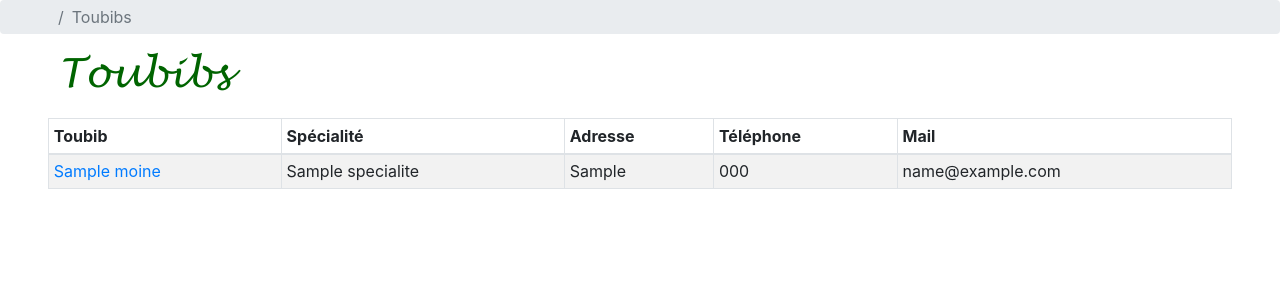
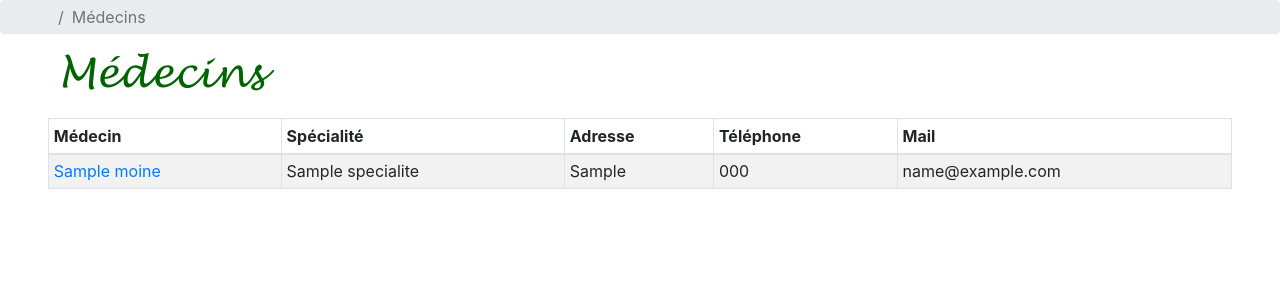
Before and after one commit to BrRoman/infirmerie, a Django app: template infirmerie/apps/toubibs/templates/toubibs/list.html in a window 1280 px wide. Shown: the part 76-376 px from the top of the page. Run offline with Django 3.2, Linux system fonts and the light colour scheme; the template is opened without the code that fills it: most values are stand-ins (such as "Sample title", 1, 10 or a date in 2020); style sheets or scripts are compiled from the project's sources; some libraries are stand-ins or nearby versions.

Commit message:
"Toubibs" => "médecins" everywhere.

```diff
--- a/infirmerie/apps/billets/forms.py
+++ b/infirmerie/apps/billets/forms.py
@@ -96,7 +96,7 @@ class BilletForm(forms.ModelForm):
     )
     toubib = forms.ModelChoiceField(
         queryset=Toubib.objects.all().order_by('nom'),
-        label='Toubib :',
+        label='Médecin :',
         error_messages={
             'required': 'Ce champ est obligatoire',
         },
--- a/infirmerie/apps/billets/templates/billets/detail.html
+++ b/infirmerie/apps/billets/templates/billets/detail.html
@@ -30,7 +30,7 @@
                 <td><label>Moine(s) :</label></td><td>{{ billet.moines }}</td>
             </tr>
             <tr>
-                <td><label>Toubib :</label></td><td>{{ billet.toubib }}</td>
+                <td><label>Médecin :</label></td><td>{{ billet.toubib }}</td>
             </tr>
                 <td><label>Lieu :</label></td><td>{{ billet.where }}</td>
             </tr>
--- a/infirmerie/apps/toubibs/templates/toubibs/delete.html
+++ b/infirmerie/apps/toubibs/templates/toubibs/delete.html
@@ -1,7 +1,7 @@
 {% extends 'delete.html' %}
 
 {% block breadcrumbs %}
-    <li class="breadcrumb-item"><a href={% url 'toubibs:list' 1 %}>Toubibs</a></li>
+    <li class="breadcrumb-item"><a href={% url 'toubibs:list' 1 %}>Médecins</a></li>
     <li class="breadcrumb-item"><a href={% url 'toubibs:detail' toubib.id %}>{{ toubib }}</a></li>
     <li class="breadcrumb-item active">Supprimer</li>
 {% endblock breadcrumbs %}
--- a/infirmerie/apps/toubibs/templates/toubibs/detail.html
+++ b/infirmerie/apps/toubibs/templates/toubibs/detail.html
@@ -3,7 +3,7 @@
 {% load tz %}
 
 {% block breadcrumbs %}
-    <li class="breadcrumb-item"><a href={% url 'toubibs:list' 1 %}>Toubibs</a></li>
+    <li class="breadcrumb-item"><a href={% url 'toubibs:list' 1 %}>Médecins</a></li>
     <li class="breadcrumb-item active">{{ toubib }}</li>
 {% endblock breadcrumbs %}
 
@@ -21,8 +21,8 @@
 
     <div id="logos_detail" class="d-flex justify-content-center">
         <a href={% url 'toubibs:list' 1 %}><span class="fas fa-reply" title="Retour à la liste"></span></a>
-        <a href={% url 'toubibs:update' toubib.id %}><span class="fas fa-edit" title="Modifier ce toubib"></span></a>
-        <a href={% url 'toubibs:delete' toubib.id %}><span class="fas fa-trash-alt" title="Supprimer ce toubib"></span></a>
+        <a href={% url 'toubibs:update' toubib.id %}><span class="fas fa-edit" title="Modifier ce médecin"></span></a>
+        <a href={% url 'toubibs:delete' toubib.id %}><span class="fas fa-trash-alt" title="Supprimer ce médecin"></span></a>
     </div>
 
     <div class="block row justify-content-center mt-3 mb-2">
--- a/infirmerie/apps/toubibs/templates/toubibs/form.html
+++ b/infirmerie/apps/toubibs/templates/toubibs/form.html
@@ -8,7 +8,7 @@
 {% endblock css %}
 
 {% block breadcrumbs %}
-    <li class="breadcrumb-item"><a href={% url 'toubibs:list' 1 %}>Toubibs</a></li>
+    <li class="breadcrumb-item"><a href={% url 'toubibs:list' 1 %}>Médecins</a></li>
     {% if object %}
         <li class="breadcrumb-item"><a href={% url 'toubibs:detail' toubib.id %}>{{ toubib }}</a></li>
         <li class="breadcrumb-item active">Modifier</li>
@@ -21,7 +21,7 @@
     {% if object %}
         <h1>Modifier {{ toubib }}</h1>
     {% else %}
-        <h1>Créer un nouveau toubib</h1>
+        <h1>Créer un nouveau médecin</h1>
     {% endif %}
 
     <form method="post" novalidate>
--- a/infirmerie/apps/toubibs/templates/toubibs/list.html
+++ b/infirmerie/apps/toubibs/templates/toubibs/list.html
@@ -1,14 +1,14 @@
 {% extends 'main.html' %}
 
 {% block breadcrumbs %}
-    <li class="breadcrumb-item active">Toubibs</li>
+    <li class="breadcrumb-item active">Médecins</li>
 {% endblock breadcrumbs %}
 
 {% block content %}
     <div class="d-flex align-self-stretch">
         <div id="title" class="form-inline">
-            <h1>Toubibs</h1>
-            <a href={% url 'toubibs:create' %}><p class="mr-auto" title="Ajouter un toubib"><span class="fas fa-plus-circle"></p></a>
+            <h1>Médecins</h1>
+            <a href={% url 'toubibs:create' %}><p class="mr-auto" title="Ajouter un médecin"><span class="fas fa-plus-circle"></p></a>
         </div>
         <div class="ml-auto">{% include 'pagination.html' %}</div>
     </div>
@@ -16,7 +16,7 @@
     <table class="table table-striped table-bordered table-sm">
         <thead>
             <tr>
-                <th>Toubib</th>
+                <th>Médecin</th>
                 <th>Spécialité</th>
                 <th>Adresse</th>
                 <th>Téléphone</th>
--- a/infirmerie/templates/main.html
+++ b/infirmerie/templates/main.html
@@ -28,7 +28,7 @@
             <div id="menu" class="col-3 ml-auto text-right">
                 {% if user.is_authenticated %}
                     <a class="mx-3" href={% url 'moines:list' %}><span class="fas fa-user-injured" title="Moines"></span></a>
-                    <a class="mx-3" href={% url 'toubibs:list' 1 %}><span class="fas fa-user-md" title="Toubibs"></span></a>
+                    <a class="mx-3" href={% url 'toubibs:list' 1 %}><span class="fas fa-user-md" title="Médecins"></span></a>
                     <a class="mx-3" href={% url 'accounts:logout' %}><span class="fas fa-power-off" title="Quitter"></span></a>
                 {% endif %}
             </div>
```
